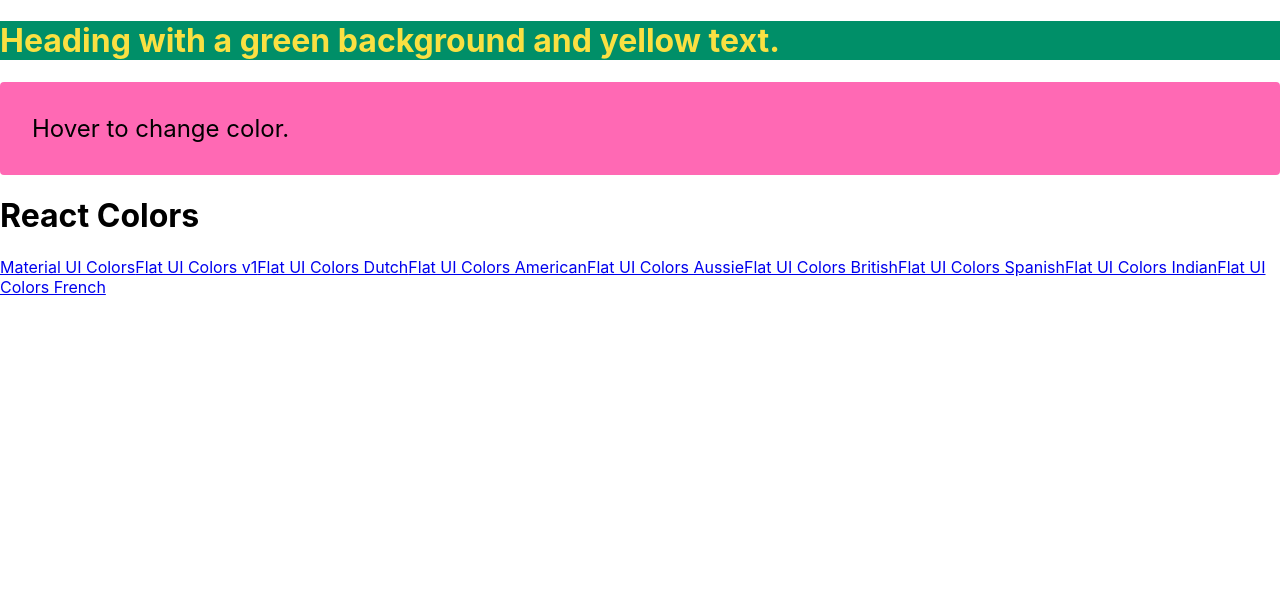
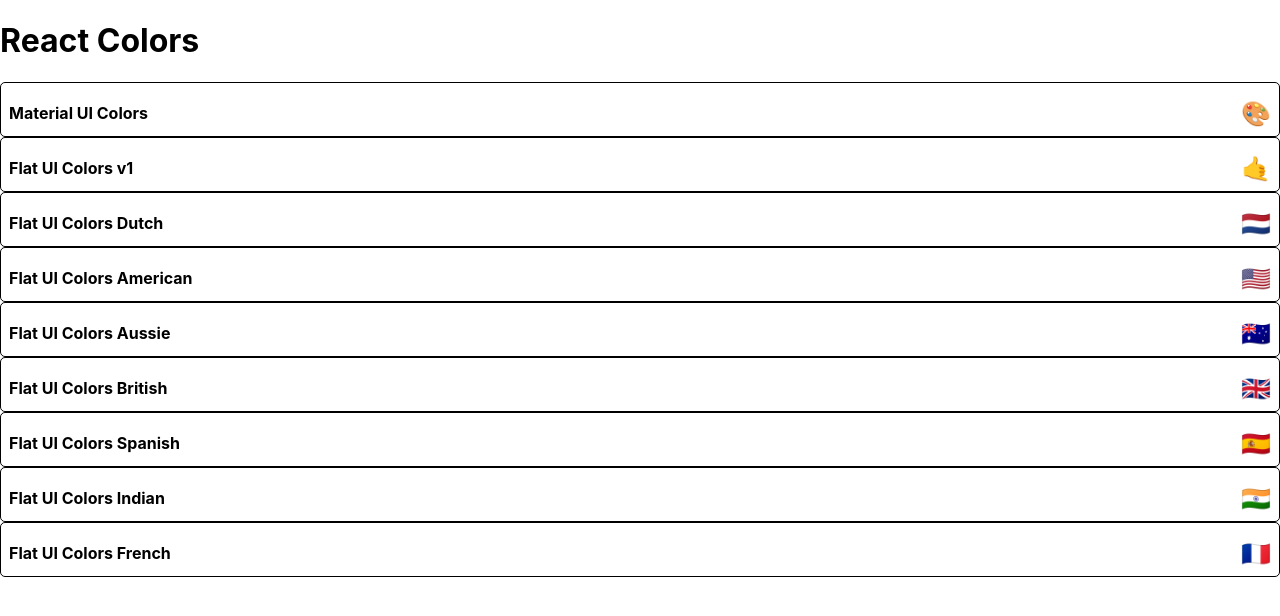
Before and after one commit to ehsansh/react-bootcamp, a React (Create React App) app: page / in a window 1280 px wide. Shown: the top 616 px of the page. Built offline with nearby package versions, Linux system fonts and the light colour scheme.

Commit message:
start styling minipalete with syled components of emotion

```diff
--- a/src/MiniPalette.js
+++ b/src/MiniPalette.js
@@ -1,34 +1,80 @@
 import styled from '@emotion/styled';
-/** @jsxImportSource @emotion/react */
-import { css, jsx } from '@emotion/react';
 
-const Heading = styled('h1')`
-    background-color: ${props => props.bg};
-    color: ${props => props.fg};
+const Root = styled('div')/*css*/ `
+    background-color: white;
+    border: 1px solid black;
+    border-radius: 5px;
+    padding: 0.5rem;
+    position: relative;
+    overflow: hidden;
+    &:hover {
+        cursor: pointer;
+    }
 `;
 
-function App() {
-    const color = 'white';
+const Colors = styled('div')/*css*/ `
+    background-color: grey;
+`;
+
+const Title = styled('h5')/*css*/ `
+    display: flex;
+    justify-content: space-between;
+    align-items: center;
+    margin: 0;
+    color: black;
+    padding-top: 0.5rem;
+    font-size: 1rem;
+    position: relative;
+`;
+const Emoji = styled('span')/*css*/ `
+    margin-left: 0.5rem;
+    font-size: 1.5rem;
+`;
+
+function App(props) {
+    const { classes, paletteName, emoji } = props;
     return (
-        <div>
-            <Heading bg='#008f68' fg='#fae042'>
-                Heading with a green background and yellow text.
-            </Heading>
-            <div
-                css={css`
-                    padding: 32px;
-                    background-color: hotpink;
-                    font-size: 24px;
-                    border-radius: 4px;
-                    &:hover {
-                        color: ${color};
-                    }
-                `}
-            >
-                Hover to change color.
-            </div>
-        </div>
+        <Root>
+            <Title>
+                {paletteName} <Emoji>{emoji}</Emoji>
+            </Title>
+        </Root>
     );
 }
 
 export default App;
+
+// import styled from '@emotion/styled';
+// /** @jsxImportSource @emotion/react */
+// import { css, jsx } from '@emotion/react';
+
+// const Heading = styled('h1')`
+//     background-color: ${props => props.bg};
+//     color: ${props => props.fg};
+// `;
+
+// function App() {
+//     const color = 'white';
+//     return (
+//         <div>
+//             <Heading bg='#008f68' fg='#fae042'>
+//                 Heading with a green background and yellow text.
+//             </Heading>
+//             <div
+//                 css={css`
+//                     padding: 32px;
+//                     background-color: hotpink;
+//                     font-size: 24px;
+//                     border-radius: 4px;
+//                     &:hover {
+//                         color: ${color};
+//                     }
+//                 `}
+//             >
+//                 Hover to change color.
+//             </div>
+//         </div>
+//     );
+// }
+
+// export default App;
--- a/src/PaletteList.js
+++ b/src/PaletteList.js
@@ -6,10 +6,9 @@
         const { palettes } = this.props;
         return (
             <div>
-                <MiniPalette />
                 <h1>React Colors</h1>
                 {palettes.map(p => (
-                    <Link to={`/palette/${p.id}`}>{p.paletteName}</Link>
+                    <MiniPalette {...p} />
                 ))}
             </div>
         );
```
